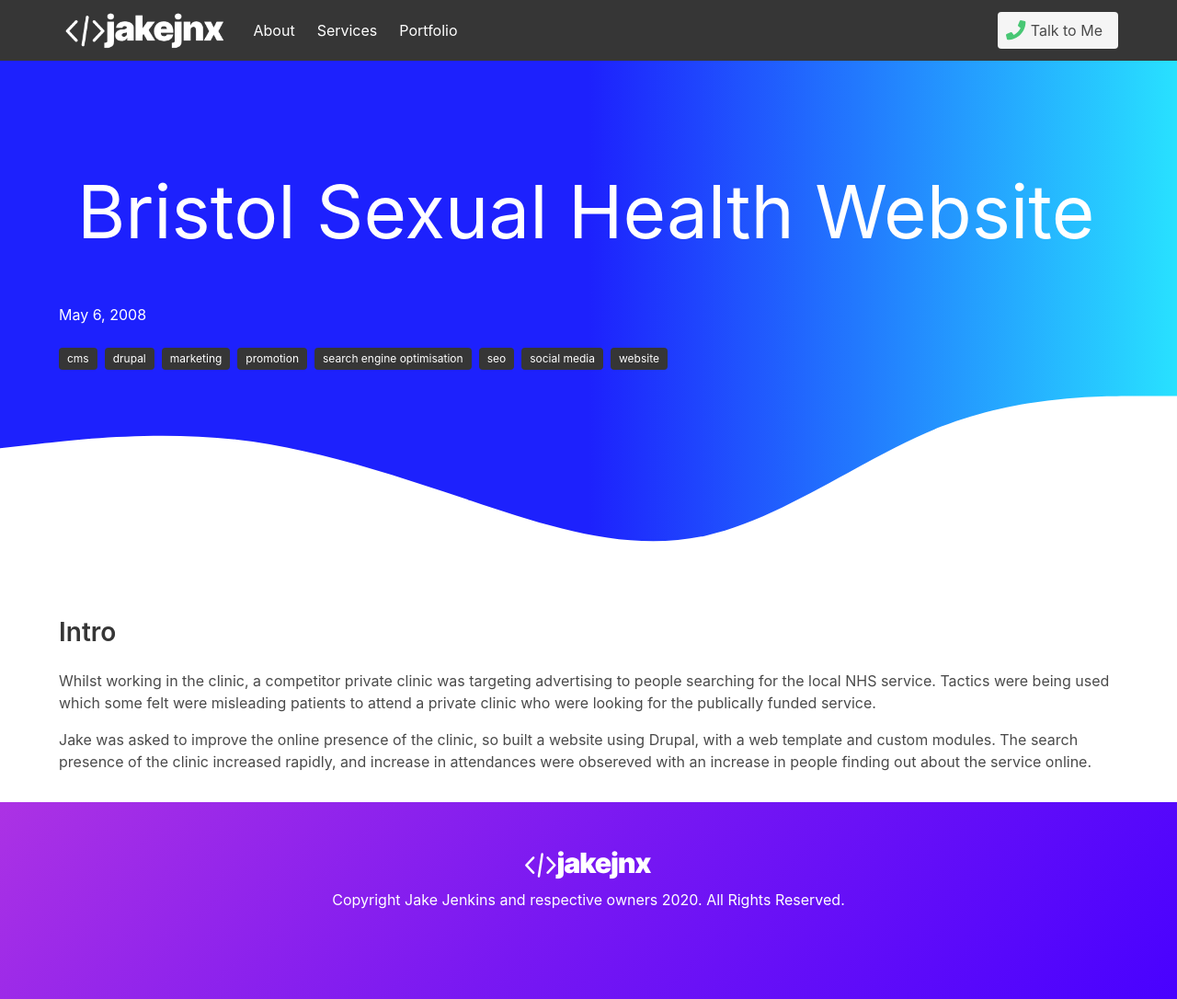
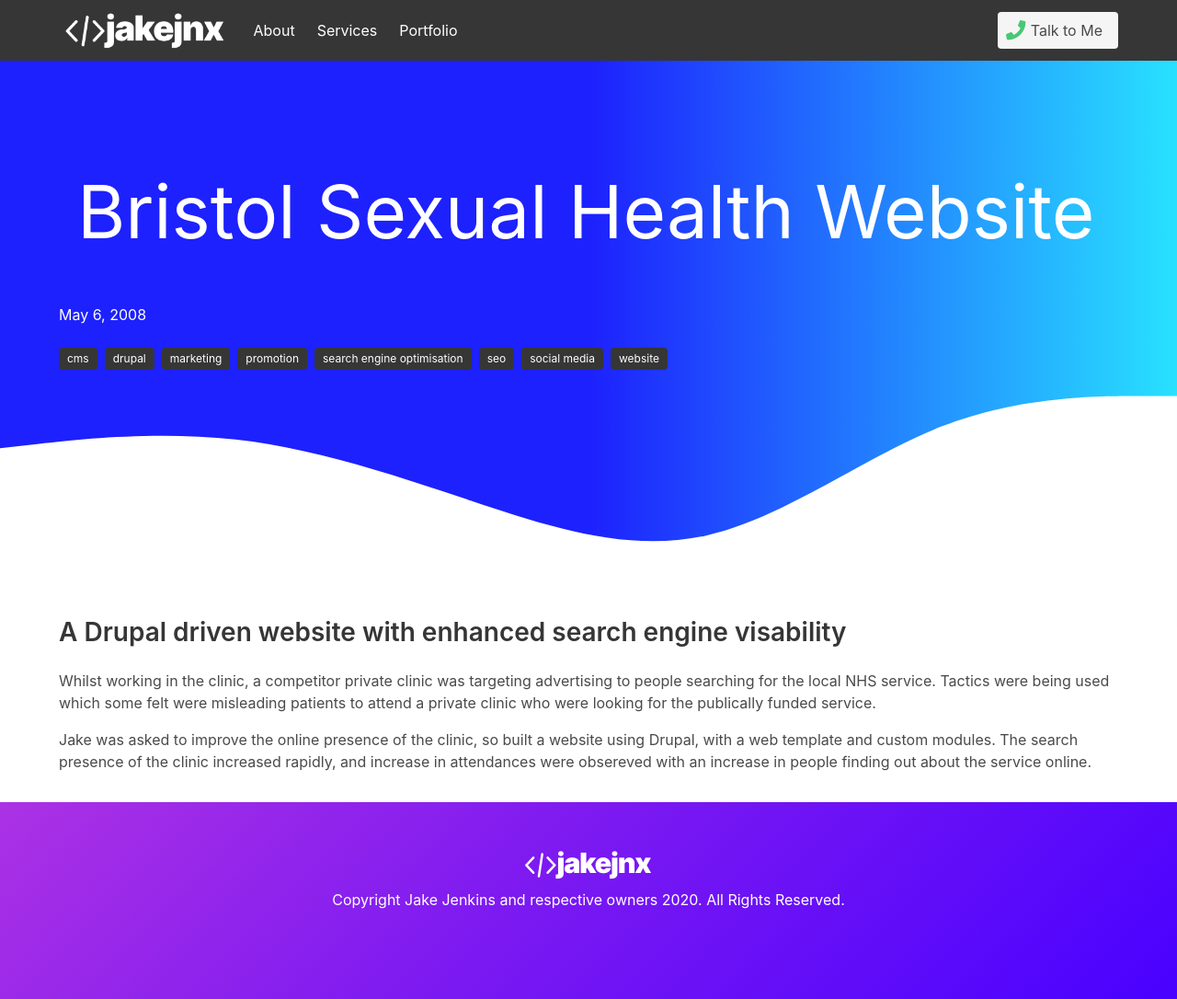
Before and after one commit to jake-jenkins/jjnx-bulma, a Jekyll site: the page built from _portfolio/bristol-sexual-health-website.md, in a window 1280 px wide. Shown: the whole page at 92% size. Built offline with Jekyll 4.4.1, drawn with Linux system fonts in a browser that asks for light colours; nearby versions of some CDN libraries.

Commit message:
Updated Bristol Sexual Health Website

```diff
--- a/_portfolio/bristol-sexual-health-website.md
+++ b/_portfolio/bristol-sexual-health-website.md
@@ -19,7 +19,7 @@ color: blue
 layout: portfolio
 ---
 
-<h2 class="subtitle">Intro</h2>
+<h2 class="subtitle">A Drupal driven website with enhanced search engine visability</h2>
 Whilst working in the clinic, a competitor private clinic was targeting advertising to people searching for the local NHS service. Tactics were being used which some felt were misleading patients to attend a private clinic who were looking for the publically funded service.
 
 Jake was asked to improve the online presence of the clinic, so built a website using Drupal, with a web template and custom modules. The search presence of the clinic increased rapidly, and increase in attendances were obsereved with an increase in people finding out about the service online.
```
